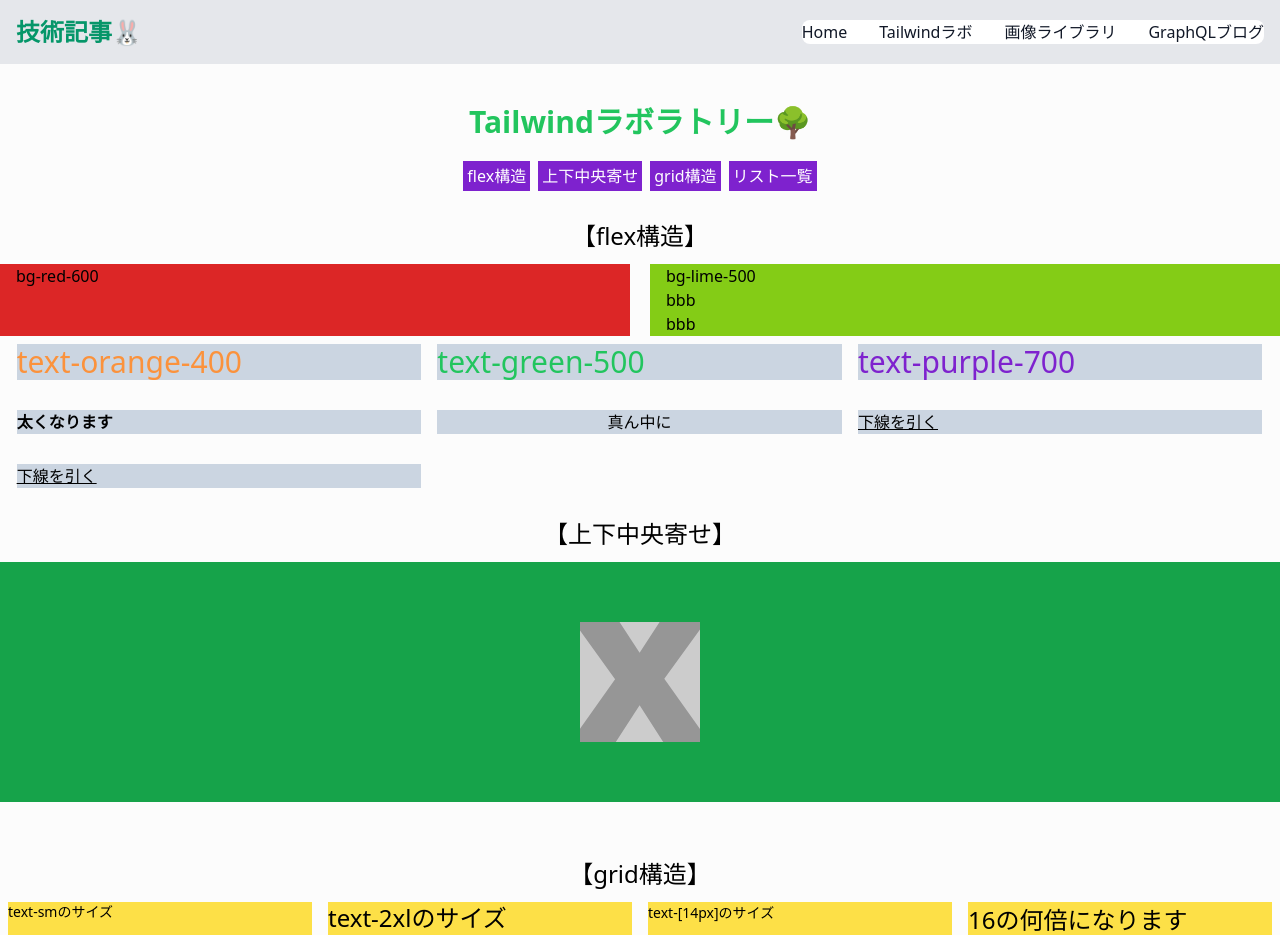
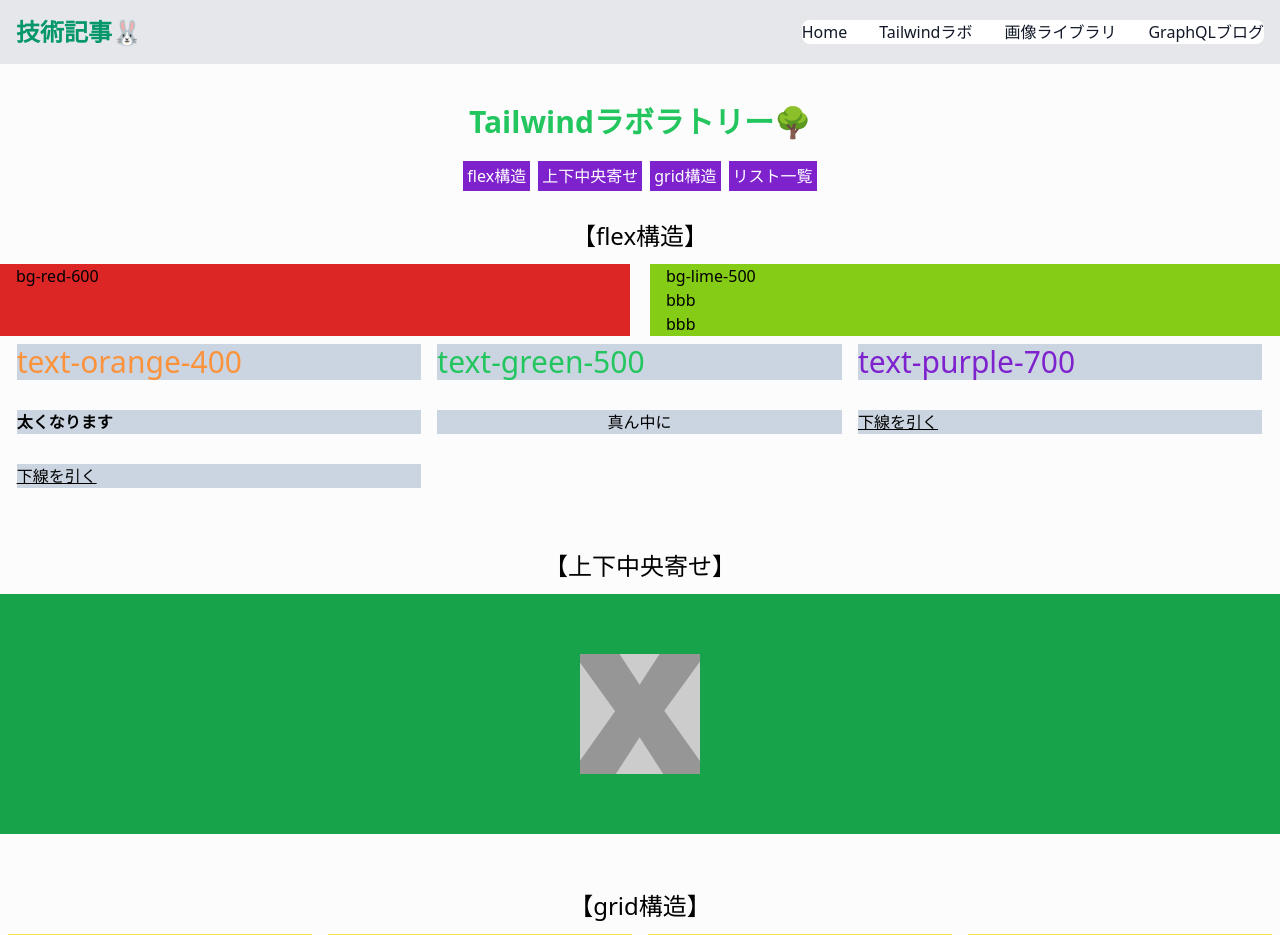
Before and after one commit to hro19/notion_blog, a Next.js app: page /about in a window 1280 px wide. Shown: the top 935 px of the page. Built offline with nearby package versions, Linux system fonts and the light colour scheme.

Commit message:
【tsx】入れ子をそろえる

```diff
--- a/pages/about.tsx
+++ b/pages/about.tsx
@@ -61,7 +61,8 @@ export default function About() {
               </div>
             </div>
           </div>
-
+        </div>
+        <div className='container mx-auto py-4'>
           <h2
             id='xy_center'
             className='text-center text-2xl mb-3'
```
